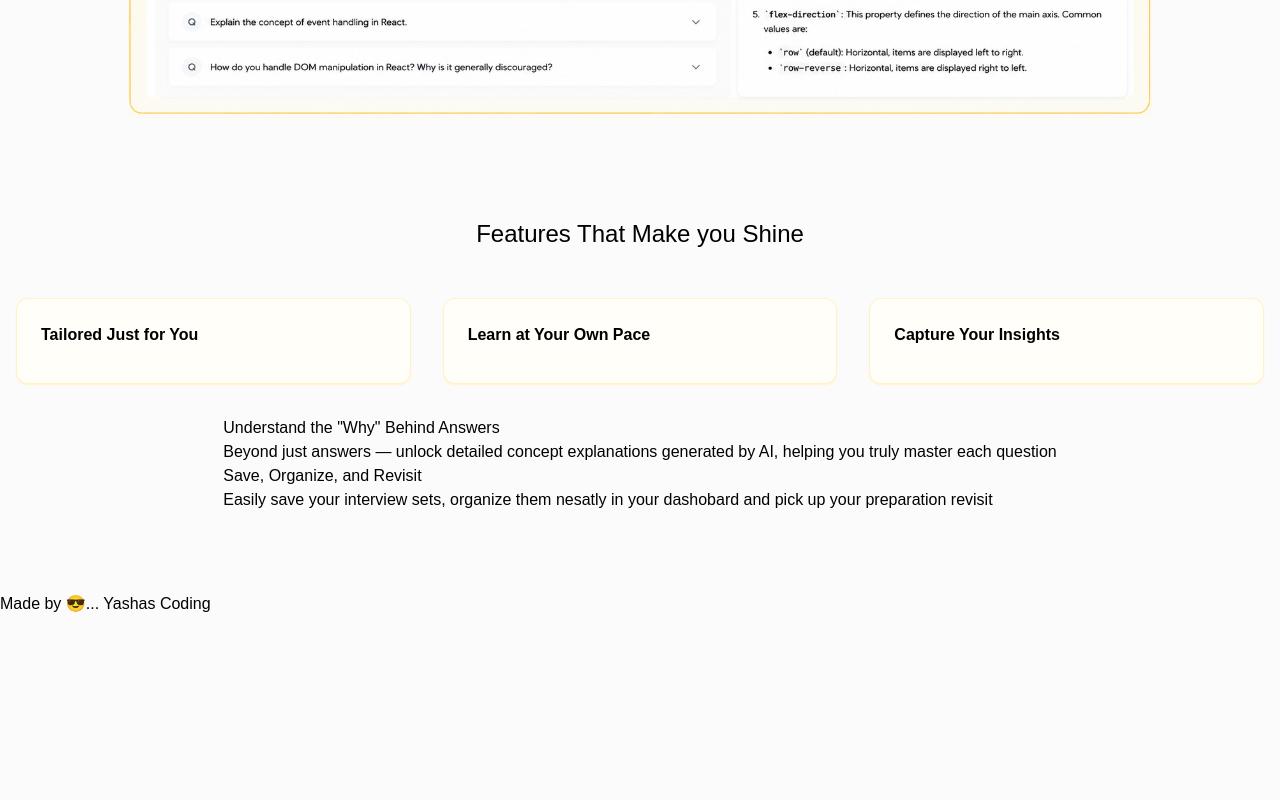
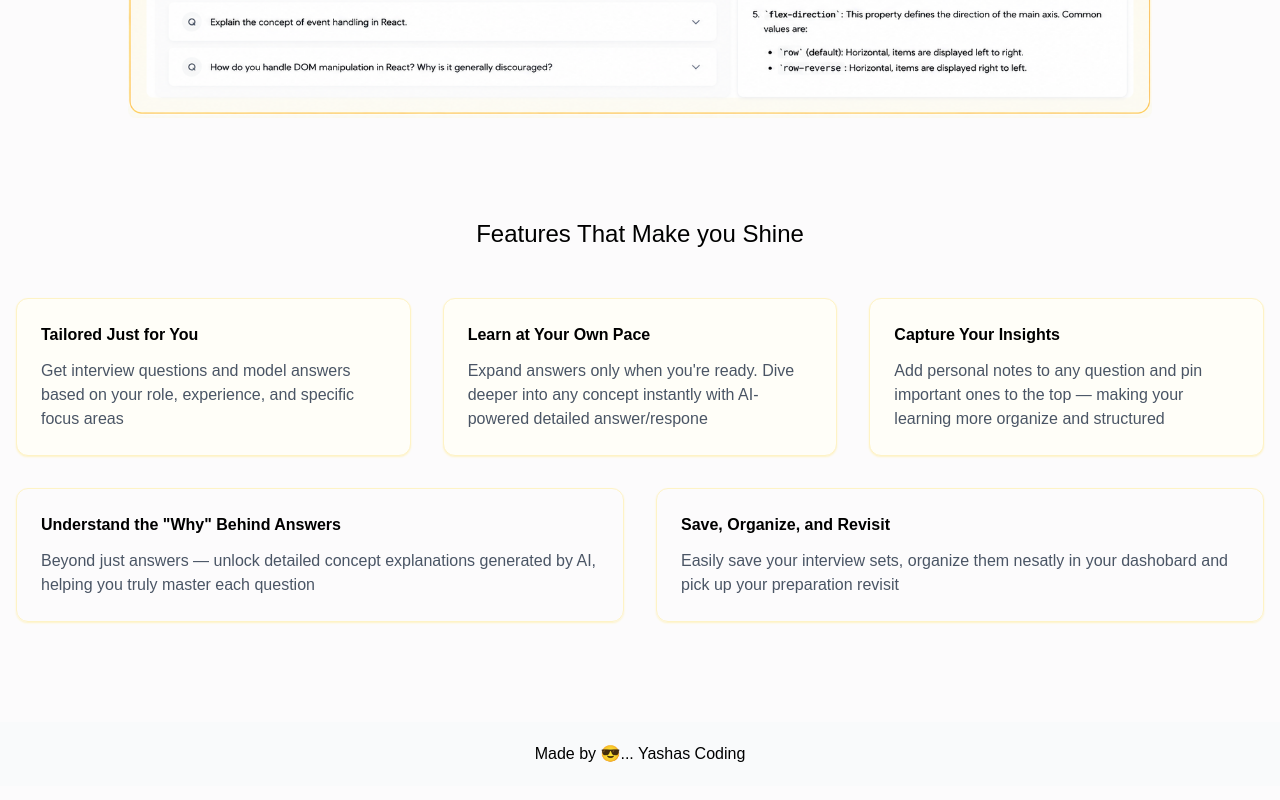
Before and after one commit to Yashas-webdev/Interview-Prep-AI, a React (Vite) app in the folder frontend/: page / in a window 1280 px wide. Shown: the part 875-1675 px from the top of the page. Built offline with nearby package versions, Linux system fonts and the light colour scheme.

Commit message:
added the style for the remaining two cards

```diff
--- a/frontend/src/pages/LandingPage.jsx
+++ b/frontend/src/pages/LandingPage.jsx
@@ -97,23 +97,23 @@ function LandingPage() {
                       {feature.title}
                     </h3>
 
-                    <p className="text-gray-600">{feature.descritpion}</p>
+                    <p className="text-gray-600">{feature.description}</p>
                   </div>
                 ))}
               </div>
 
               {/* Remaining 2 cards */}
-              <div className="">
+              <div className="grid grid-cols-1 md:grid-cols-2 gap-8">
                 {APP_FEATURES.slice(3).map((feature) => (
                   <div
                      key = {feature.id}
-                     className=""
+                     className="bg-[FFFEF8] p-6 rounded-xl shadow-xs hover:shadow-lg shadow-amber-100 transition border border-amber-100"
                   >
-                    <h3 className="">
+                    <h3 className="text-base font-semibold mb-3">
                       {feature.title}
                     </h3>
 
-                    <p className="">{feature.description}</p>
+                    <p className="text-gray-600">{feature.description}</p>
                   </div>
                 ))}
               </div>
@@ -122,7 +122,7 @@ function LandingPage() {
         </div>
       </div>
 
-      <div className="">
+      <div className="texxt-sm bg-gray-50 text-secondary text-center p-5 mt-5">
         Made by 😎... Yashas Coding
       </div>
     </div>
```
